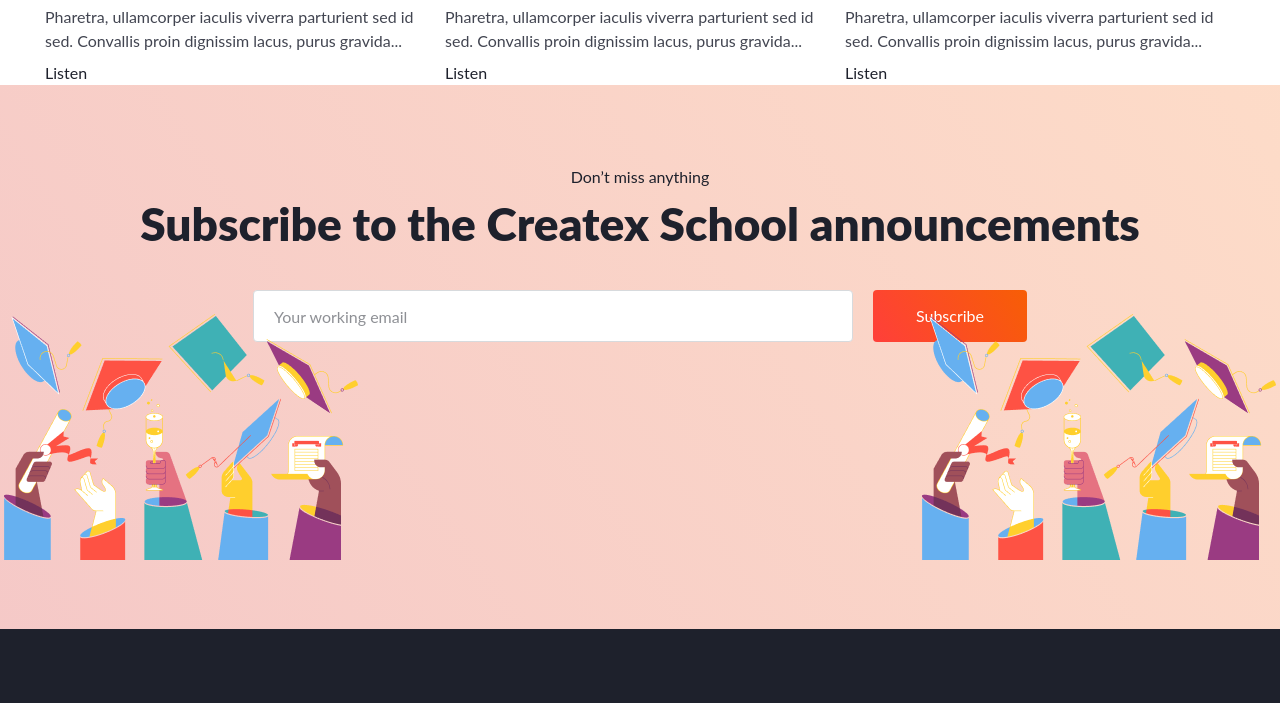
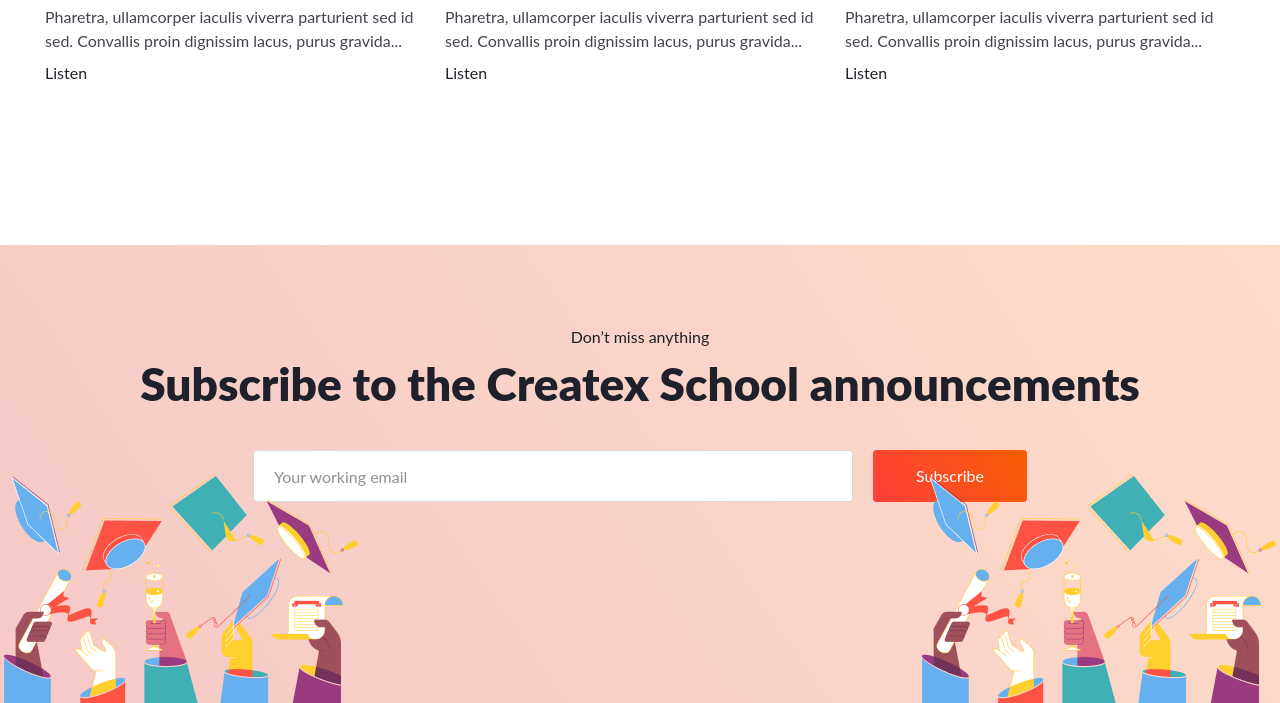
Before and after one commit to safarovmurod/Createx-Online-School, a plain HTML site: page index.html in a window 1280 px wide. Shown: the part 5732-6435 px from the top of the page. Drawn offline with Linux system fonts and the light colour scheme.

Commit message:
section_full-all_header-footer_fixed

```diff
--- a/index.html
+++ b/index.html
@@ -543,7 +543,7 @@
             </section>
 
 
-            <section class="bgmain w-full h-[544px]">
+            <section class="bgmain w-full h-[544px] mt-40">
 
                 <section class="container">
 
```
